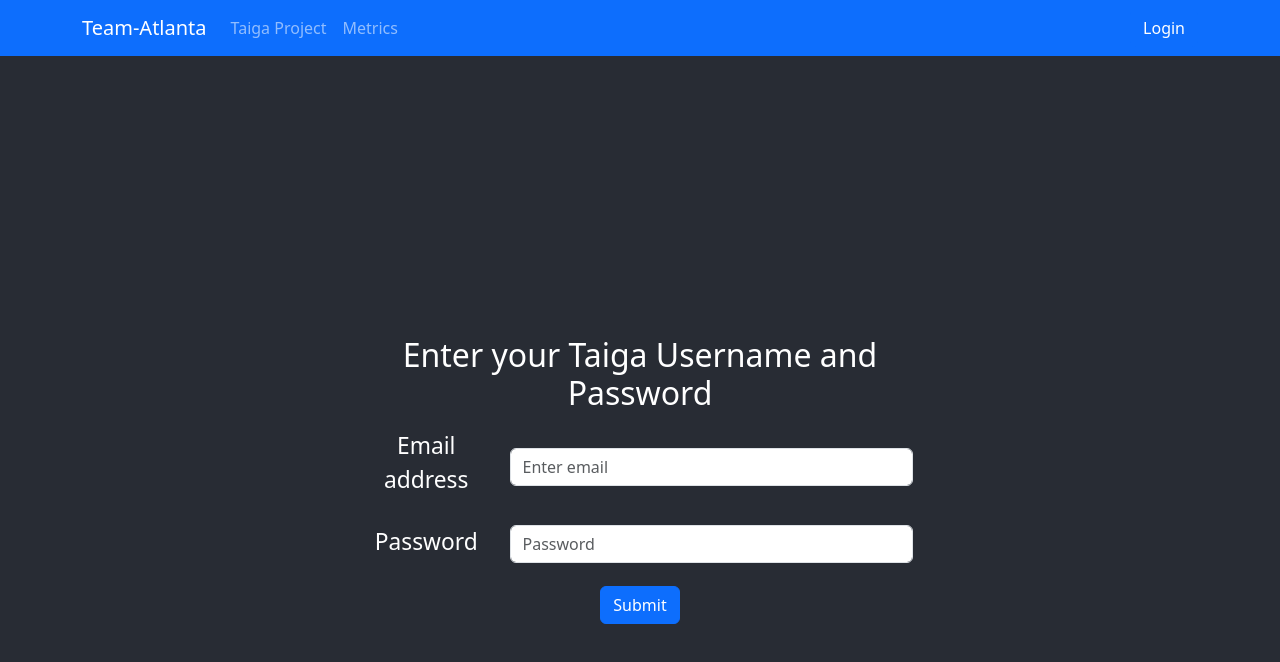
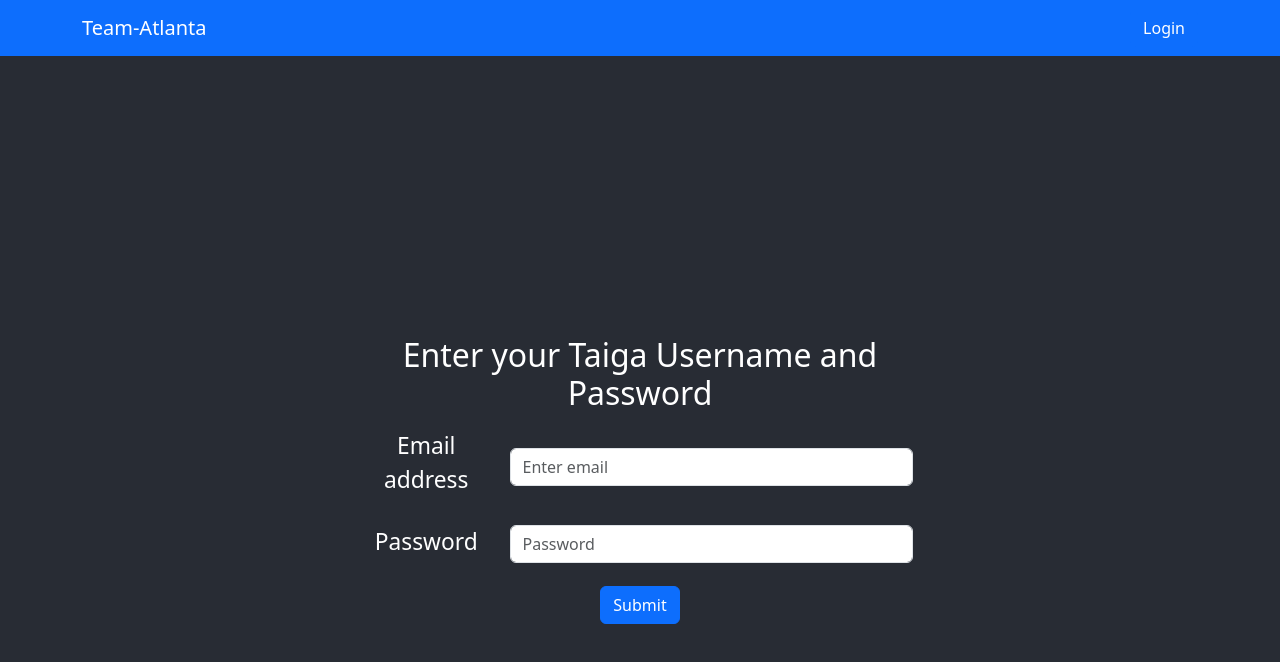
Before and after one commit to isingh27/SER516-Team-Atlanta, a React (Create React App) app in the folder ui/: page / in a window 1280 px wide. Shown: the top 662 px of the page. Built offline with nearby package versions, Linux system fonts and the light colour scheme.

Commit message:
Task TG-66 for US-12

```diff
--- a/ui/src/Components/NavBar.js
+++ b/ui/src/Components/NavBar.js
@@ -3,10 +3,11 @@
 import Container from 'react-bootstrap/Container';
 import Nav from 'react-bootstrap/Nav';
 import Navbar from 'react-bootstrap/Navbar';
-import { useNavigate } from 'react-router-dom';
+import { useNavigate, useLocation } from 'react-router-dom';
 
 export default function NavBar() {
   const navigate = useNavigate();
+  const location = useLocation();
 
   const [triggerRerender, setTriggerRerender] = useState(false);
 
@@ -28,9 +29,13 @@
         <Navbar.Brand href="/">Team-Atlanta</Navbar.Brand>
         <Navbar.Toggle aria-controls="responsive-navbar-nav" />
         <Navbar.Collapse id="responsive-navbar-nav">
-          <Nav className="me-auto">
+          <Nav className="me-auto" activeKey={location.pathname}>
+          {isAuthenticated &&
+            <>
             <Nav.Link href="/project-slug">Taiga Project</Nav.Link>
             <Nav.Link href="/metric-input">Metrics</Nav.Link>
+            </>
+          }
           </Nav>
           <Nav>
             {!isAuthenticated ? (
```
Also changed, not shown: 2 other files (tests, documents, lock files or other folders).
